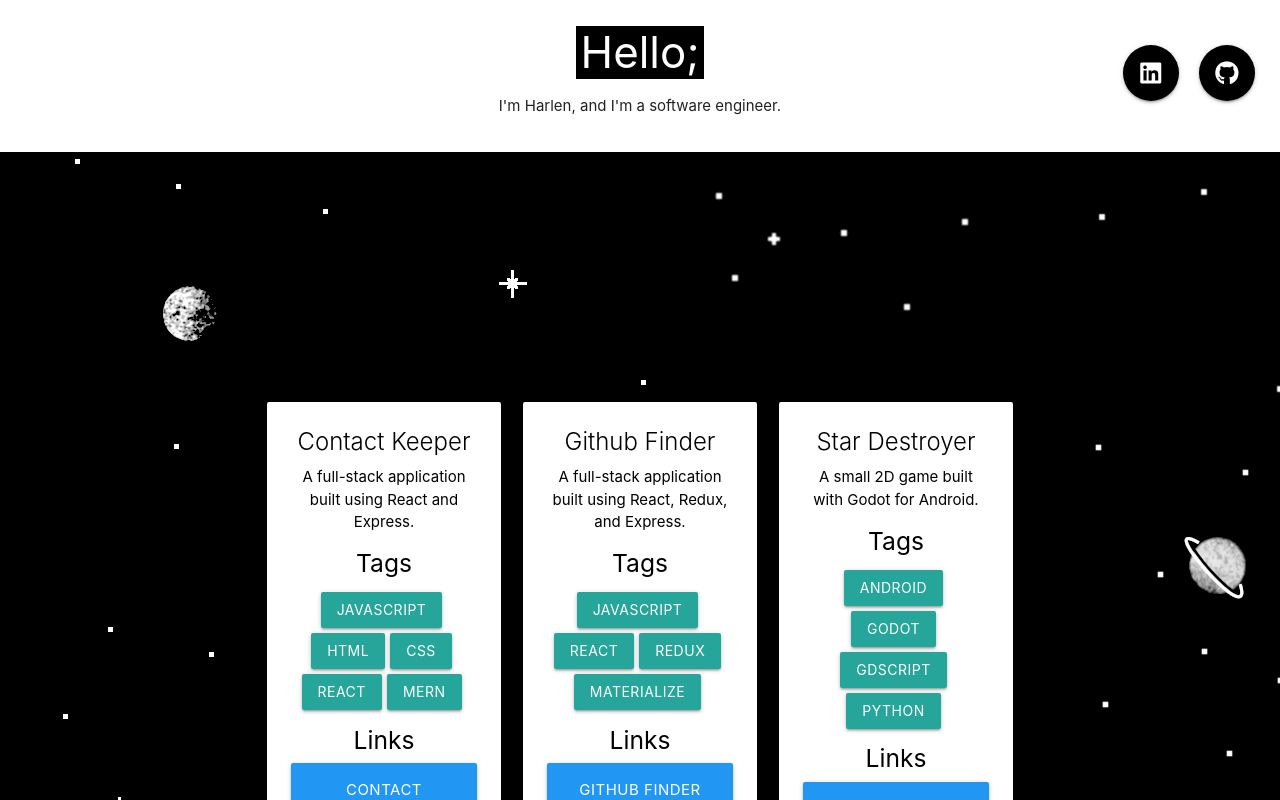
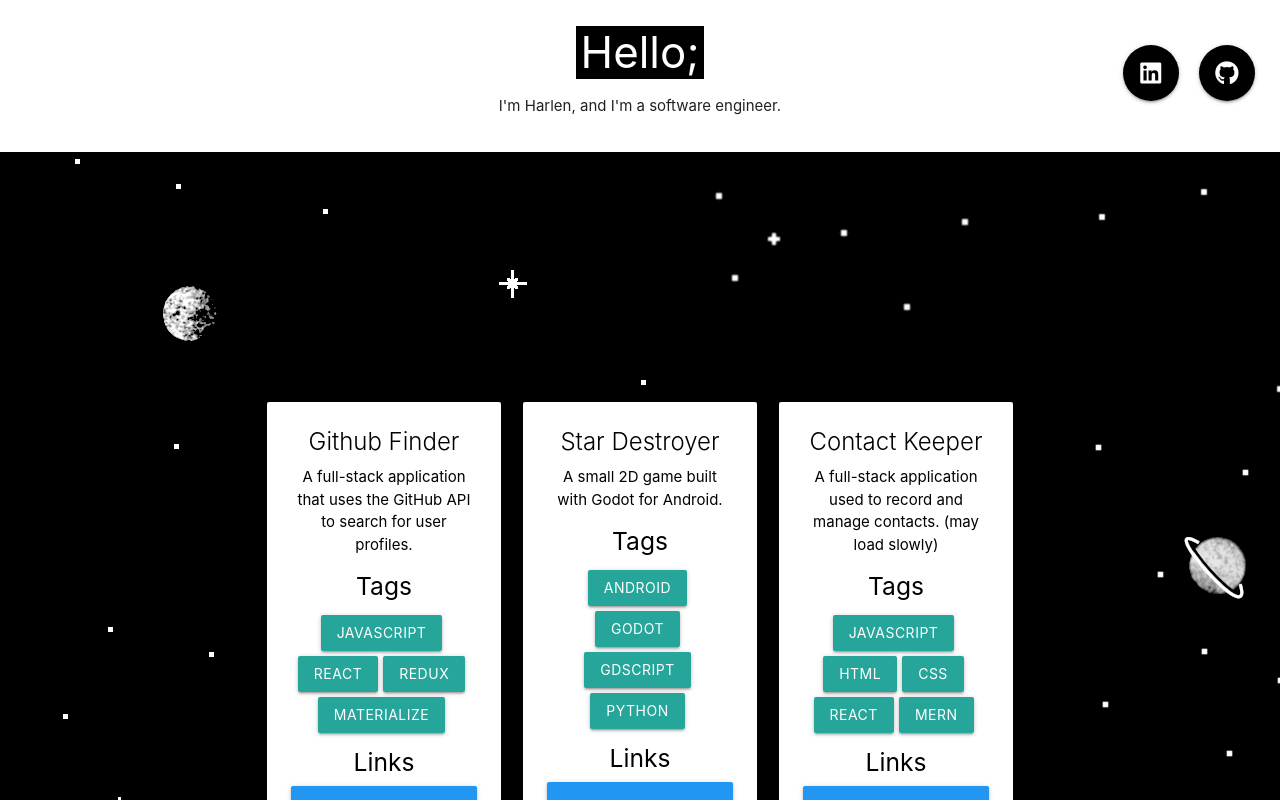
Before and after one commit to harlenkinsey/portfolio, a React (Create React App) app: page / in a window 1280 px wide. Shown: the top 800 px of the page. Built offline with nearby package versions, Linux system fonts and the light colour scheme; the HTML template or start-up script is replaced by a standard one.

Commit message:
Updated card order and contents

```diff
--- a/src/components/CardContainer.js
+++ b/src/components/CardContainer.js
@@ -8,13 +8,13 @@ const CardContainer = () => {
         <div className='background'>
             <div className='row card-container'>
                 <div className='col s12 m6 l4'>
-                    <ProjectCard title='Contact Keeper' tags={['JavaScript', 'HTML', 'CSS', 'React', 'MERN']} description='A full-stack application built using React and Express.' link='https://serieux-croissant-39457.herokuapp.com/login'/>
-                </div>
-                <div className='col s12 m6 l4'>
-                    <ProjectCard title='Github Finder' tags={['JavaScript', 'React', 'Redux', 'Materialize']} description='A full-stack application built using React, Redux, and Express.' link='https://githubfinder901237.netlify.app'/>
+                    <ProjectCard title='Github Finder' tags={['JavaScript', 'React', 'Redux', 'Materialize']} description='A full-stack application that uses the GitHub API to search for user profiles.' link='https://githubfinder901237.netlify.app'/>
                 </div>
                 <div className='col s12 m6 l4'>
                     <ProjectCard title='Star Destroyer' tags={['Android', 'Godot', 'GDScript', 'Python']} description='A small 2D game built with Godot for Android.' link='https://play.google.com/store/apps/details?id=com.lonepixel.studios&hl=en_US'/>
+                </div>
+                <div className='col s12 m6 l4'>
+                    <ProjectCard title='Contact Keeper' tags={['JavaScript', 'HTML', 'CSS', 'React', 'MERN']} description='A full-stack application used to record and manage contacts. (may load slowly)' link='https://serieux-croissant-39457.herokuapp.com/login'/>
                 </div>
             </div>
 
```
